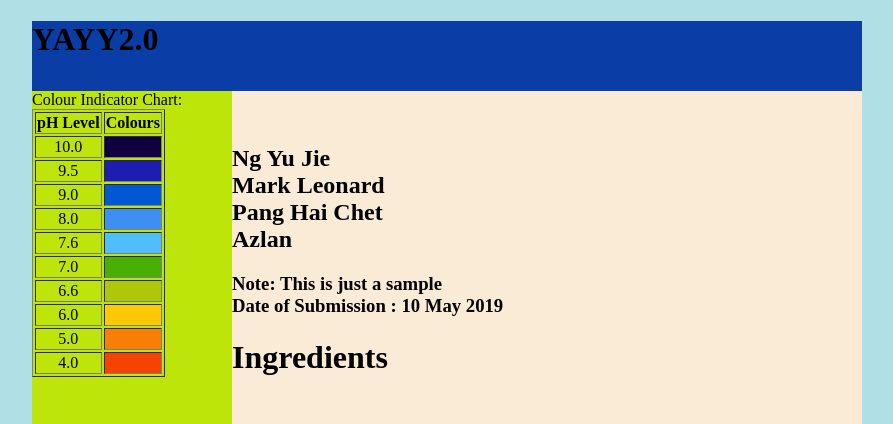
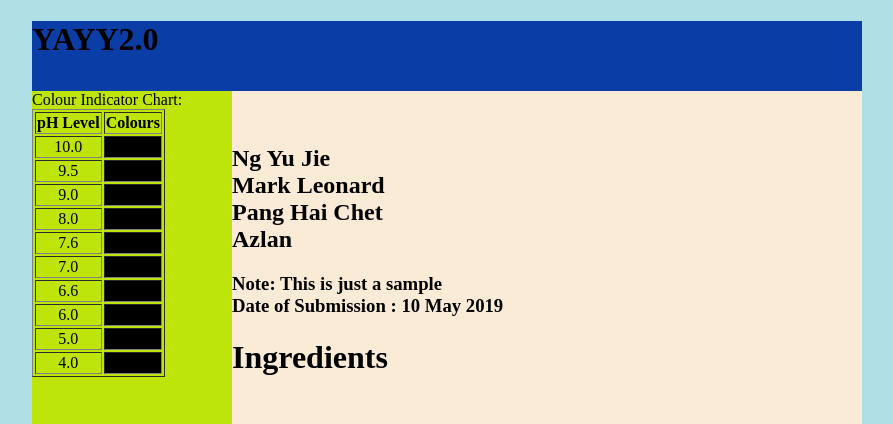
Before and after one commit to lohyunhuichloe/jennie3, a plain HTML site: page index.html in a window 1280 px wide. Shown: the top 424 px of the page, without its empty margins (193-1086 px from the left). Drawn offline with Linux system fonts and the light colour scheme.

Commit message:
Update index.html

```diff
--- a/index.html
+++ b/index.html
@@ -37,53 +37,53 @@ Colour Indicator Chart:
 
 <tr>
 <td align="center">10.0</td>
-<td bgcolor="#0F013F">&nbsp;</td>
+<td bgcolor="#000000">&nbsp;</td>
 </tr>
 
 <tr>
 <td align="center">9.5</td>
-<td bgcolor="#1D1DB1">&nbsp;</td>
+<td bgcolor="#000000">&nbsp;</td>
 </tr>
 
 <tr>
 <td align="center">9.0</td>
-<td bgcolor="#0058D4">&nbsp;</td>
+<td bgcolor="#000000">&nbsp;</td>
 </tr>
 
 <tr>
 <td align="center">8.0</td>
-<td bgcolor="#3D8FF2">&nbsp;</td>
+<td bgcolor="#000000">&nbsp;</td>
 </tr>
 
 <tr>
 <td align="center">7.6</td>
-<td bgcolor="#50BEFD">&nbsp;</td>
+<td bgcolor="#000000">&nbsp;</td>
 </tr>
 
 <tr>
 <td align="center">7.0</td>
-<td bgcolor="#49AF03">&nbsp;</td>
+<td bgcolor="#000000">&nbsp;</td>
 </tr>
 
 <tr>
 <td align="center">6.6</td>
-<td bgcolor="#AEC709">&nbsp;</td>
+<td bgcolor="#000000">&nbsp;</td>
 </tr>
 
 
 <tr>
 <td align="center">6.0</td>
-<td bgcolor="#FDC903">&nbsp;</td>
+<td bgcolor="#000000">&nbsp;</td>
 </tr>
 
 <tr>
 <td align="center">5.0</td>
-<td bgcolor="#F97F04">&nbsp;</td>
+<td bgcolor="#000000">&nbsp;</td>
 </tr>
 
 <tr>
 <td align="center">4.0</td>
-<td bgcolor="#F64300">&nbsp;</td>
+<td bgcolor="#000000">&nbsp;</td>
 </tr>
 
 
```
